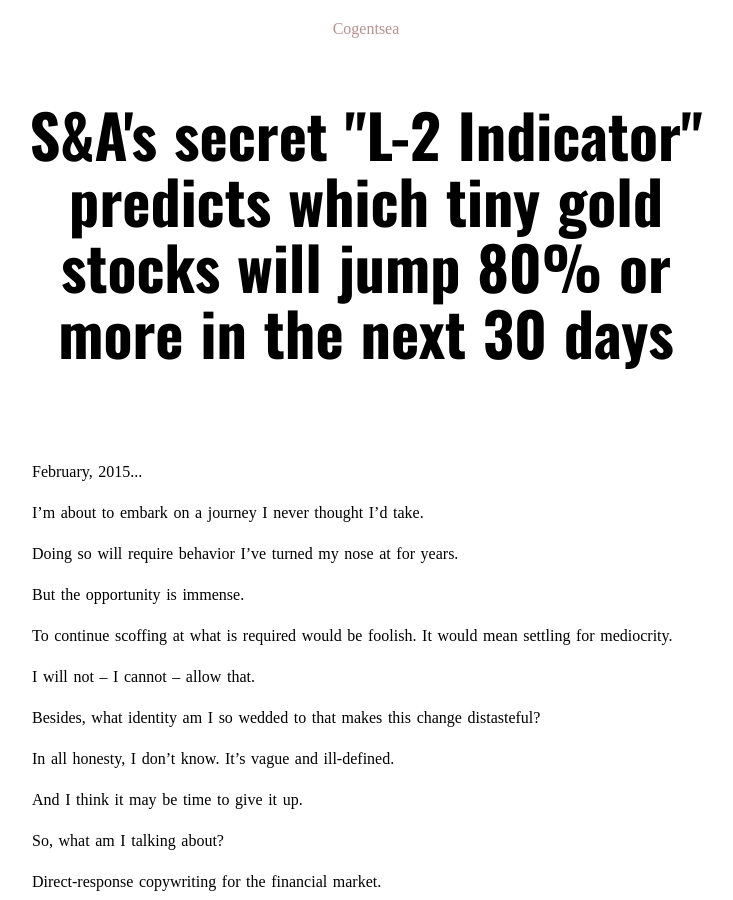
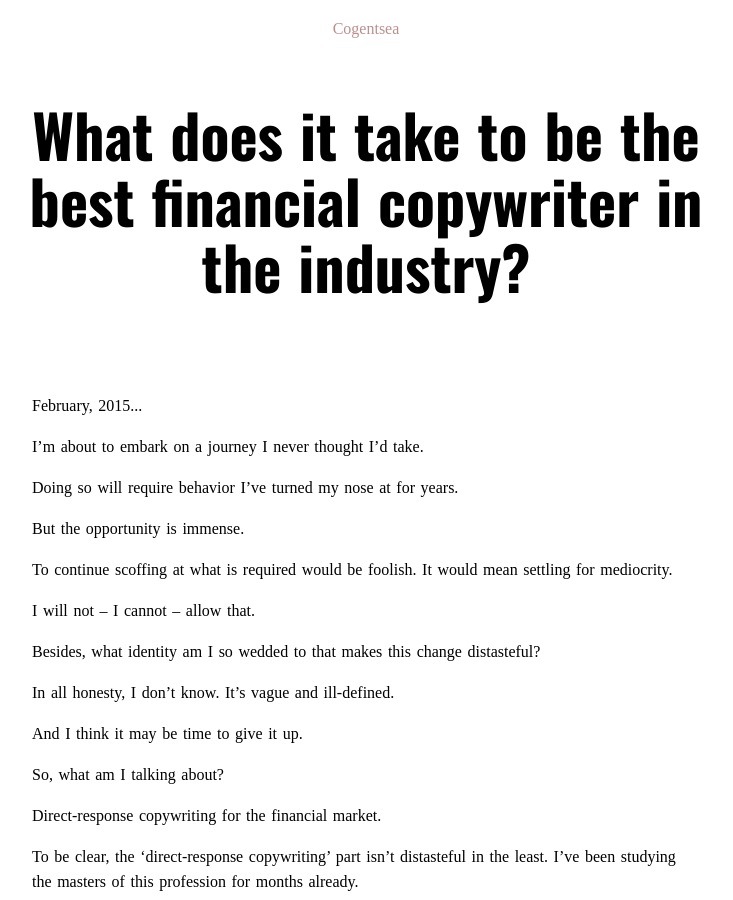
Before and after one commit to jacksoncusick/cogentsea, a Jekyll site: the page built from _posts/2015-10-24-tester.html, in a window 1280 px wide and 900 px high. Shown: the whole window, without its empty margins (274-1007 px from the left). Built offline with Jekyll 4.4.1, drawn with Linux system fonts in a browser that asks for light colours; some web fonts are replaced.

Commit message:
Update 2015-10-24-tester.html

```diff
--- a/_posts/2015-10-24-tester.html
+++ b/_posts/2015-10-24-tester.html
@@ -4,8 +4,7 @@
 excerpt: The start of a long journey...
 ---
 
-<h1>S&A's secret "L-2 Indicator" predicts which tiny gold
-stocks will jump 80% or more in the next 30 days</h1>
+<h1>What does it take to be the best financial copywriter in the industry?</h1>
 
 <br />
 
```
